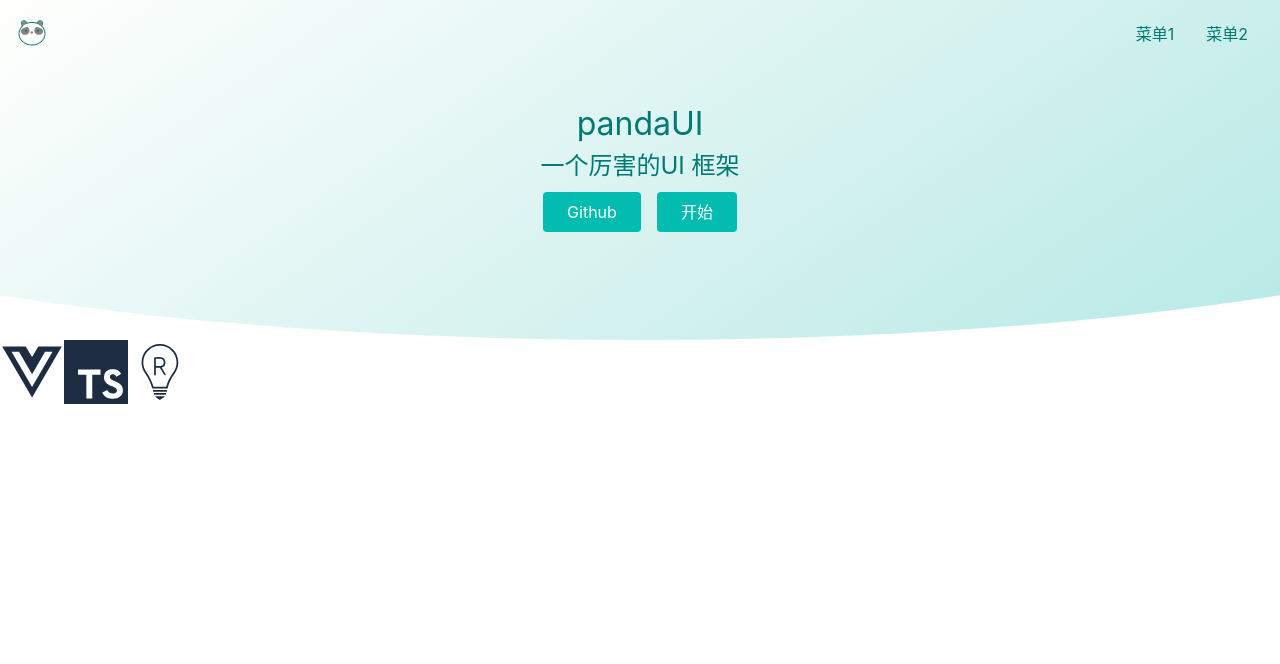
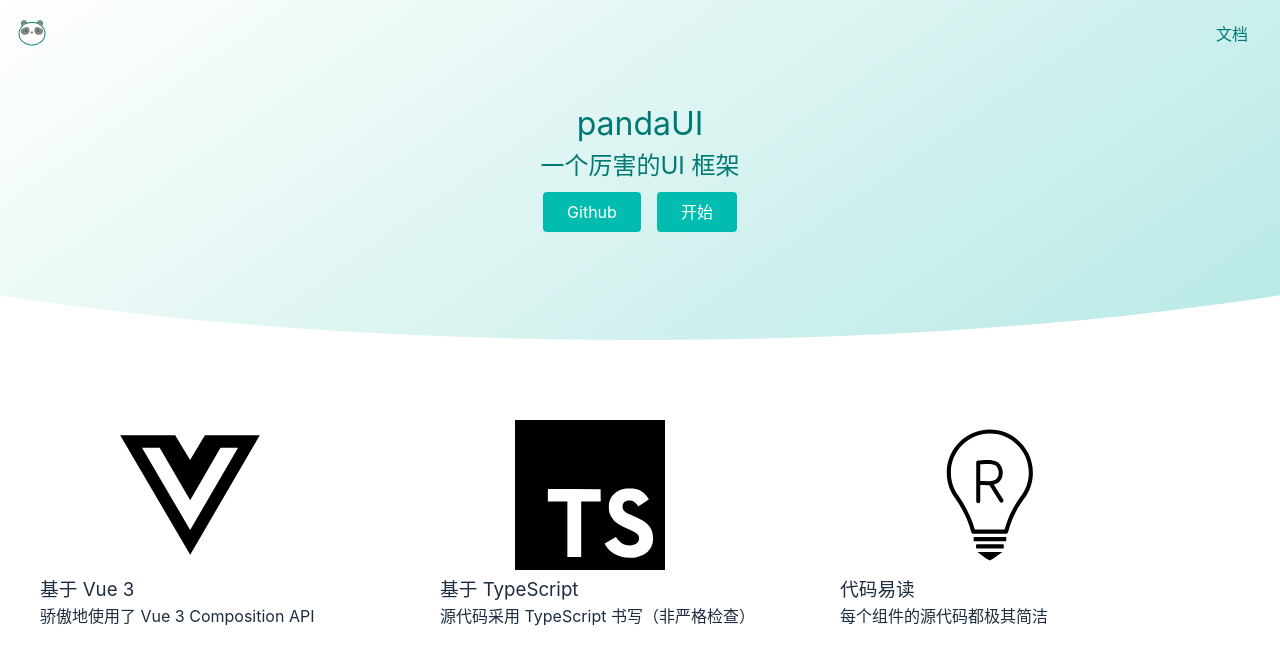
Before and after one commit to Wang-zhetao/PandaUI, a Vue app: page /#/ in a window 1280 px wide. Shown: the top 664 px of the page. Built offline with nearby package versions, Linux system fonts and the light colour scheme.

Commit message:
features 样式

```diff
--- a/src/components/Topnav.vue
+++ b/src/components/Topnav.vue
@@ -6,8 +6,9 @@
       </svg>
     </div>
     <ul class="menu">
-      <li>菜单1</li>
-      <li>菜单2</li>
+      <li>
+        <router-link to="/doc">文档</router-link>
+      </li>
     </ul>
     <span class="toggleAside" @click="toggleMenu"></span>
   </div>
--- a/src/views/Home.vue
+++ b/src/views/Home.vue
@@ -12,15 +12,29 @@
     </div>
   </div>
     <div class="features">
-      <svg class="icon">
+      <ul>
+        <li>
+          <svg>
             <use xlink:href="#icon-vue"></use>
           </svg>
-      <svg class="icon">
+          <h3>基于 Vue 3</h3>
+          <p>骄傲地使用了 Vue 3 Composition API</p>
+        </li>
+        <li>
+          <svg>
             <use xlink:href="#icon-ts"></use>
           </svg>
-      <svg class="icon">
+          <h3>基于 TypeScript </h3>
+          <p>源代码采用 TypeScript 书写（非严格检查）</p>
+        </li>
+        <li>
+          <svg>
             <use xlink:href="#icon-light"></use>
           </svg>
+          <h3>代码易读</h3>
+          <p>每个组件的源代码都极其简洁</p>
+        </li>
+      </ul>
     </div>
   </div>
 </template>
@@ -43,9 +57,36 @@
   clip-path: ellipse(80% 60% at 50% 40%);
 }
 .features{
+  margin: 64px auto;
+  width: 400px;
+  @media (min-width: 800px) {
+    width: 800px;
+  }
+  @media (min-width: 1200px) {
+    width: 1200px;
+  }
+  >ul{
+    display: flex;
+    flex-wrap: wrap;
+    >li{
+      width: 400px;
+      margin: 16px 0;
+      justify-content: start;
+      align-content: space-between;
+      grid-template-areas:
+        "icon title"
+        "icon text";
+      grid-template-columns: 80px auto;
+      grid-template-rows: 1fr auto;
+
       >svg{
-    width: 64px;
-    height: 64px;
+        grid-area: icon;
+        font-size: 28px;
+      }
+      >p{
+        grid-area: text;
+      }
+    }
   }
 }
 .banner{
```
Lines whose indentation alone changed are shown as unchanged.
